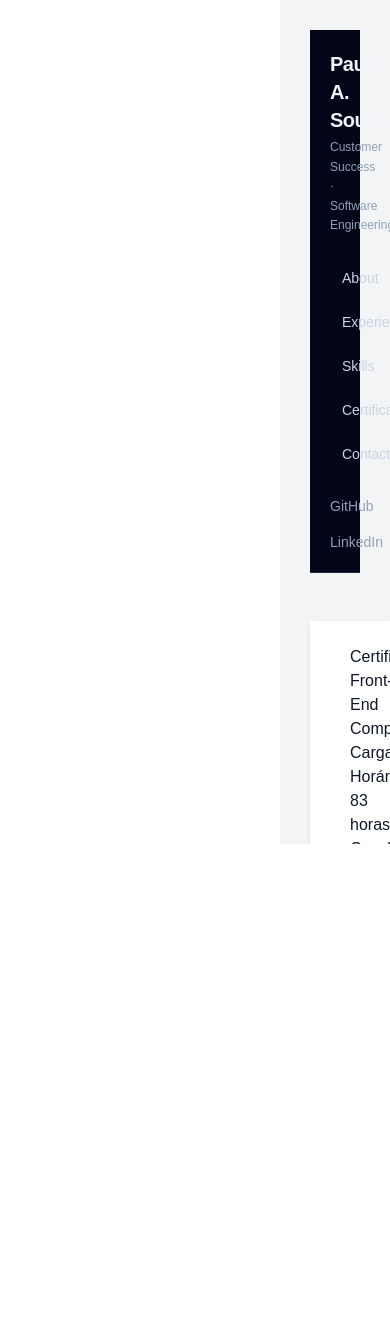
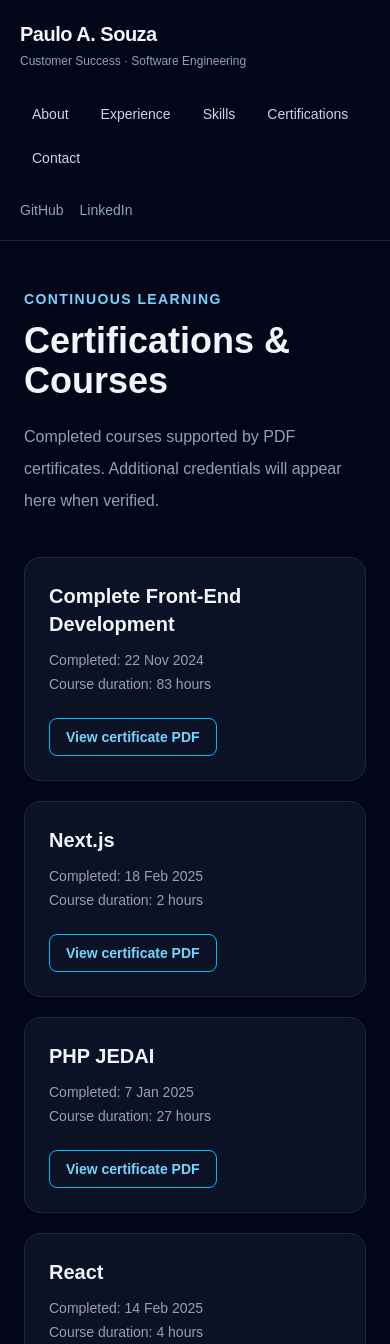
Before and after one commit to PauloSouza123/Portf-lio, a Next.js app: page /main/certificate in a window 390 px wide. Shown: the top 1344 px of the page. Before the commit the page ends 844 px from the top, so only its background shows below. Built offline with nearby package versions, Linux system fonts and the light colour scheme.

Commit message:
feat: modern responsive certificates gallery with PDF links

```diff
--- a/src/app/main/certificate/page.tsx
+++ b/src/app/main/certificate/page.tsx
@@ -1,81 +1,47 @@
-"use client";
-
 import Sidebar from "@/app/sidebar/Sidebar";
 
+const certificates = [
+  { id: "front-end", title: "Complete Front-End Development", file: "Certificado_Front_End.pdf", date: "22 Nov 2024", hours: "83 hours" },
+  { id: "nextjs", title: "Next.js", file: "Certificado_nextjs.pdf", date: "18 Feb 2025", hours: "2 hours" },
+  { id: "php", title: "PHP JEDAI", file: "Certificado_PHP_JEDAI.pdf", date: "7 Jan 2025", hours: "27 hours" },
+  { id: "react", title: "React", file: "certificado-react.pdf", date: "14 Feb 2025", hours: "4 hours" },
+  { id: "js-games", title: "JavaScript Games", file: "Games_JS.pdf", date: "26 Dec 2024", hours: "6 hours" },
+  { id: "git", title: "Git & GitHub", file: "git_github.pdf", date: "31 Jan 2025", hours: "2 hours" },
+];
+
 export default function Certificate() {
-
-    const certificates = [
-        {
-            id: 0,
-            title: "Certificado Front-End Completo",
-            file: "Certificado_Front_End.pdf",
-            date: "22/11/2024",
-            hours: "83 horas",
-        },
-        {
-            id: 1,
-            title: "Certificado NextJS",
-            file: "Certificado_nextjs.pdf",
-            date: "18/02/2025",
-            hours: "2 horas",
-        },
-        {
-            id: 2,
-            title: "Certificado PHP JEDAI",
-            file: "Certificado_PHP_JEDAI.pdf",
-            date: "07/01/2025",
-            hours: "27 horas",
-        },
-        {
-            id: 3,
-            title: "certificado React",
-            file: "certificado-react.pdf",
-            date: "14/02/2025",
-            hours: "4 horas",
-        },
-        {
-            id: 4,
-            title: "Games JS",
-            file: "Games_JS.pdf",
-            date: "26/12/2024",
-            hours: "6 horas",
-        },
-        {
-            id: 5,
-            title: "git github",
-            file: "git_github.pdf",
-            date: "31/01/2025",
-            hours: "2 horas",
-        },
-    ]
-
-    return (
-
-
-        <div className="relative left-[280px] w-[calc(100%-280px)] p-[30px] bg-gray-100 min-h-[100vh] text-gray-900 h-[100vh] overflow-auto">
-            <Sidebar/>
-            <div className="flex flex-col w-full">
-                <section id="about" className=" py-12 md:px-16 min-h-[100vh] flex flex-wrap w-full">
-
-                    {certificates.map((cert) => (
-                        <div className="flex flex-wrap h-full w-[50%] min-w-[100px] h-[240px] mb-[10px]">
-                            <div
-                                key={cert.id}
-                                className="bg-white rounded-2x1 shadow-md hover:shadow-lg transition duration-300 p-6 flex px-10 flex-col w-[80%]"
-                            >
-                                <h3>{cert.title}</h3>
-                                <p>Carga Horária: {cert.hours}</p>
-                                <p>Concluído em: {cert.date}</p>
-                                <embed src={`/c_certificate/${cert.file}`} type="application/pdf" width="97%" height="240px" className="mt-5"/>
-                            </div>
-                        </div>
-
-                    ))}
-
-
-
-            </section>
-    </div>
+  return (
+    <>
+      <Sidebar />
+      <main className="min-h-screen bg-slate-950 px-6 py-12 text-slate-100 sm:px-10 md:ml-[260px] md:py-20 lg:px-16">
+        <div className="mx-auto max-w-5xl">
+          <p className="text-sm font-semibold uppercase tracking-widest text-sky-300">Continuous learning</p>
+          <h1 className="mt-3 text-4xl font-bold">Certifications & Courses</h1>
+          <p className="mt-5 max-w-3xl leading-8 text-slate-400">
+            Completed courses supported by PDF certificates. Additional credentials will appear here when verified.
+          </p>
+          <div className="mt-10 grid gap-5 md:grid-cols-2">
+            {certificates.map((cert) => (
+              <article key={cert.id} className="flex flex-col justify-between rounded-2xl border border-slate-800 bg-slate-900/70 p-6">
+                <div>
+                  <h2 className="text-xl font-semibold">{cert.title}</h2>
+                  <p className="mt-3 text-sm text-slate-400">Completed: {cert.date}</p>
+                  <p className="mt-1 text-sm text-slate-400">Course duration: {cert.hours}</p>
+                </div>
+                <a
+                  href={`/c_certificate/${cert.file}`}
+                  target="_blank"
+                  rel="noopener noreferrer"
+                  className="mt-6 inline-flex w-fit rounded-lg border border-sky-400 px-4 py-2 text-sm font-semibold text-sky-300 transition hover:bg-sky-400 hover:text-slate-950"
+                  aria-label={`Open certificate for ${cert.title} (PDF, new tab)`}
+                >
+                  View certificate PDF
+                </a>
+              </article>
+            ))}
+          </div>
         </div>
-    );
+      </main>
+    </>
+  );
 }
```
